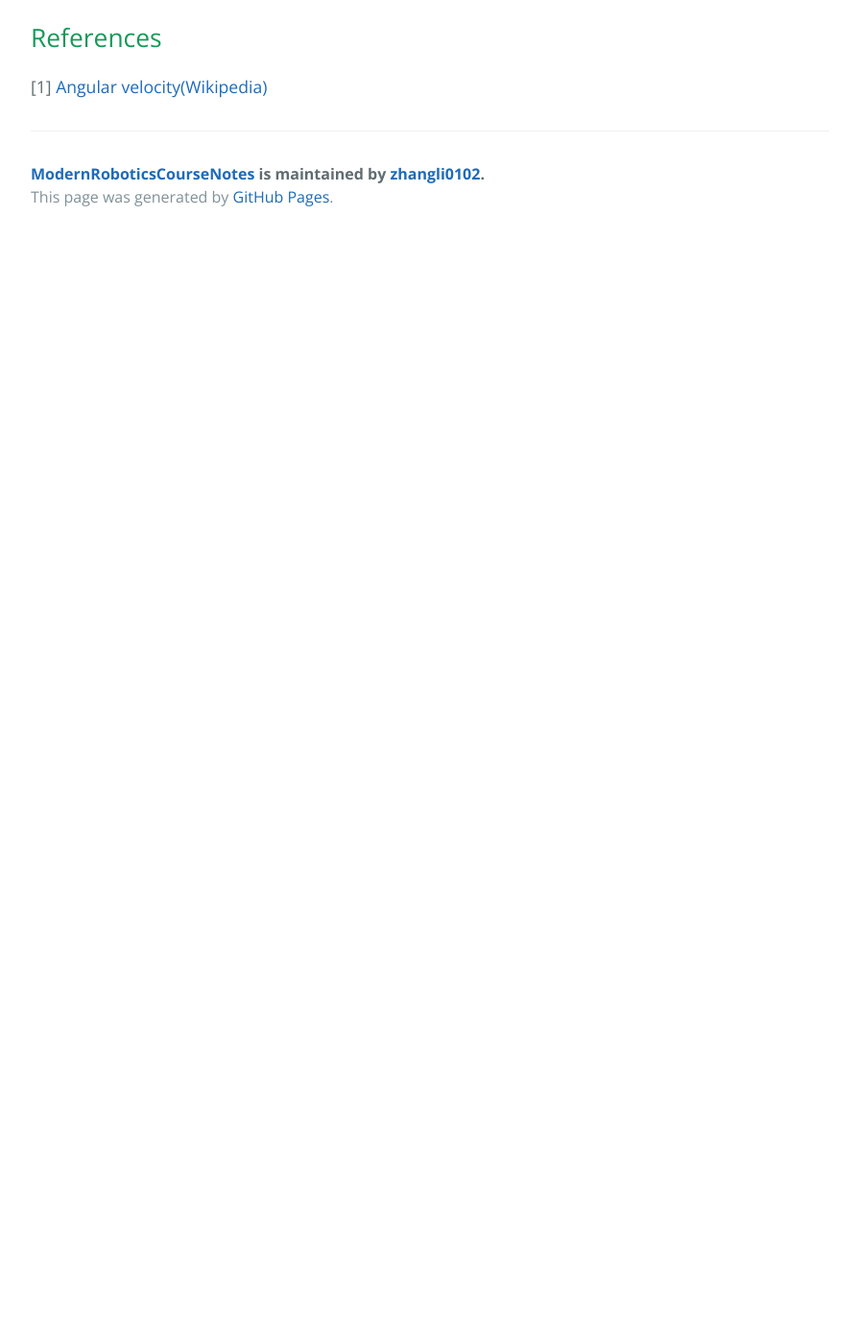
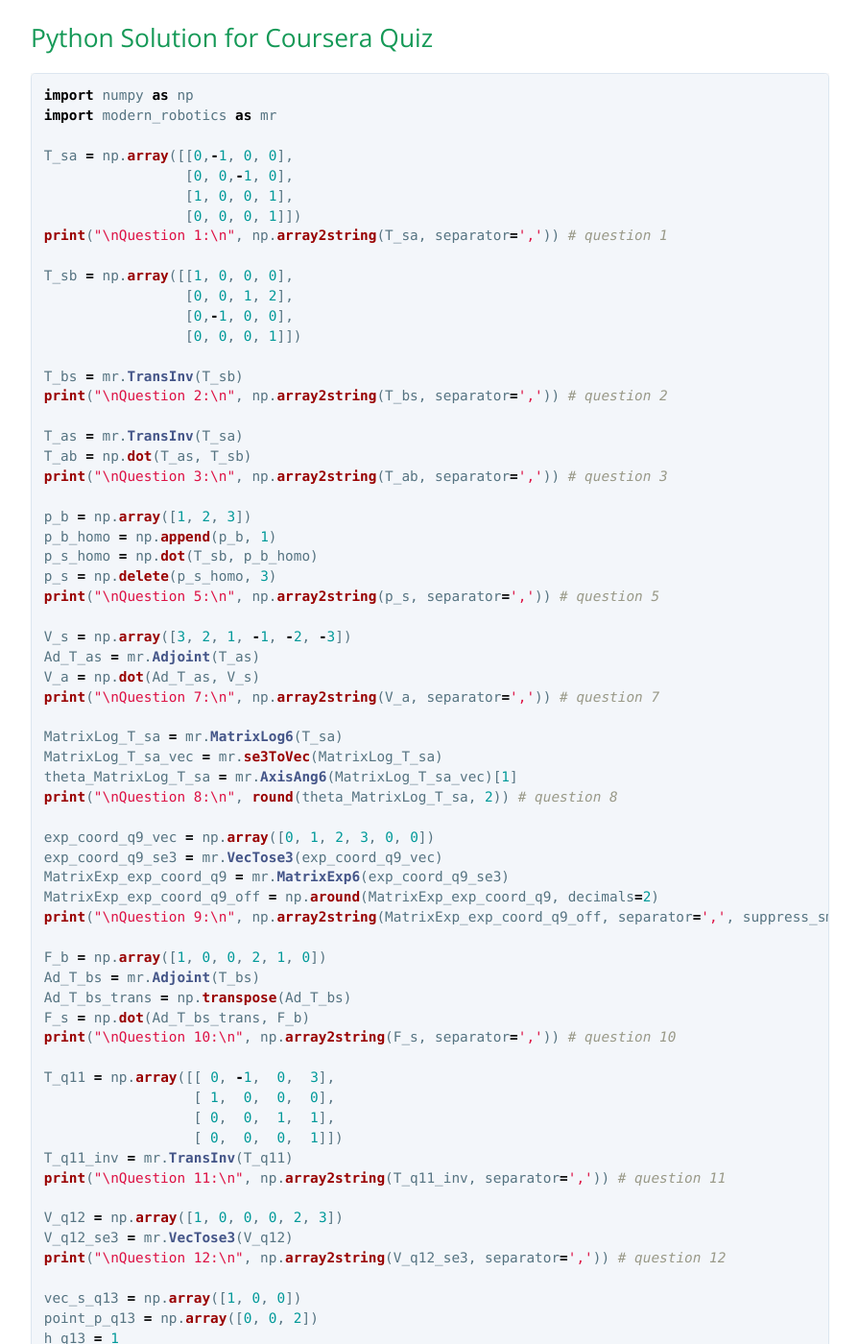
Before and after one commit to zhangli0102/ModernRoboticsCourseNotes, a Jekyll site: the page built from ch3.md, in a window 1280 px wide and 1400 px high, scrolled down 9244 px. Shown: the whole window at 96% size, without its empty margins (192-1087 px from the left). Built offline with Jekyll 4.4.1, drawn with Linux system fonts in a browser that asks for light colours; formulas are drawn with MathJax 3; before the commit the page ends 9493 px from its top, so only the background shows below that; some of the changed text lies outside the part shown.

Commit message:
add ch4, add quiz solution to ch3

````diff
--- a/ch3.md
+++ b/ch3.md
@@ -9,7 +9,7 @@ is_project_page: false
 <p style="text-align:center;">
 <button type="button" onclick="window.location.href='index.html';">Homepage</button>
 <span style="float:left;"><button type="button" onclick="window.location.href='ch2.html';">Previous</button></span>
-<span style="float:right;"><button type="button" onclick="window.location.href='ch3.html';">Next</button></span>
+<span style="float:right;"><button type="button" onclick="window.location.href='ch4.html';">Next</button></span>
 </p>
 
 ## Rotations and Angular Velocities
@@ -320,6 +320,94 @@ $$
 
 ***
 
+## Python Solution for Coursera Quiz
+
+```python
+import numpy as np
+import modern_robotics as mr
+
+T_sa = np.array([[0,-1, 0, 0],
+                 [0, 0,-1, 0],
+                 [1, 0, 0, 1],
+                 [0, 0, 0, 1]])
+print("\nQuestion 1:\n", np.array2string(T_sa, separator=',')) # question 1
+
+T_sb = np.array([[1, 0, 0, 0],
+                 [0, 0, 1, 2],
+                 [0,-1, 0, 0],
+                 [0, 0, 0, 1]])
+
+T_bs = mr.TransInv(T_sb)
+print("\nQuestion 2:\n", np.array2string(T_bs, separator=',')) # question 2
+
+T_as = mr.TransInv(T_sa)
+T_ab = np.dot(T_as, T_sb)
+print("\nQuestion 3:\n", np.array2string(T_ab, separator=',')) # question 3
+
+p_b = np.array([1, 2, 3])
+p_b_homo = np.append(p_b, 1)
+p_s_homo = np.dot(T_sb, p_b_homo)
+p_s = np.delete(p_s_homo, 3)
+print("\nQuestion 5:\n", np.array2string(p_s, separator=',')) # question 5
+
+V_s = np.array([3, 2, 1, -1, -2, -3])
+Ad_T_as = mr.Adjoint(T_as)
+V_a = np.dot(Ad_T_as, V_s)
+print("\nQuestion 7:\n", np.array2string(V_a, separator=',')) # question 7
+
+MatrixLog_T_sa = mr.MatrixLog6(T_sa)
+MatrixLog_T_sa_vec = mr.se3ToVec(MatrixLog_T_sa)
+theta_MatrixLog_T_sa = mr.AxisAng6(MatrixLog_T_sa_vec)[1]
+print("\nQuestion 8:\n", round(theta_MatrixLog_T_sa, 2)) # question 8
+
+exp_coord_q9_vec = np.array([0, 1, 2, 3, 0, 0])
+exp_coord_q9_se3 = mr.VecTose3(exp_coord_q9_vec)
+MatrixExp_exp_coord_q9 = mr.MatrixExp6(exp_coord_q9_se3)
+MatrixExp_exp_coord_q9_off = np.around(MatrixExp_exp_coord_q9, decimals=2)
+print("\nQuestion 9:\n", np.array2string(MatrixExp_exp_coord_q9_off, separator=',', suppress_small=True)) # question 9
+
+F_b = np.array([1, 0, 0, 2, 1, 0])
+Ad_T_bs = mr.Adjoint(T_bs)
+Ad_T_bs_trans = np.transpose(Ad_T_bs)
+F_s = np.dot(Ad_T_bs_trans, F_b)
+print("\nQuestion 10:\n", np.array2string(F_s, separator=',')) # question 10
+
+T_q11 = np.array([[ 0, -1,  0,  3],
+                  [ 1,  0,  0,  0],
+                  [ 0,  0,  1,  1],
+                  [ 0,  0,  0,  1]])
+T_q11_inv = mr.TransInv(T_q11)
+print("\nQuestion 11:\n", np.array2string(T_q11_inv, separator=',')) # question 11
+
+V_q12 = np.array([1, 0, 0, 0, 2, 3])
+V_q12_se3 = mr.VecTose3(V_q12)
+print("\nQuestion 12:\n", np.array2string(V_q12_se3, separator=',')) # question 12
+
+vec_s_q13 = np.array([1, 0, 0])
+point_p_q13 = np.array([0, 0, 2])
+h_q13 = 1
+S_q13 = mr.ScrewToAxis(point_p_q13, vec_s_q13, h_q13)
+print("\nQuestion 13:\n", np.array2string(S_q13, separator=',')) # question 13
+
+MatrixExp_q14 = np.array([[     0, -1.5708, 0,  2.3562],
+                          [1.5708,       0, 0, -2.3562],
+                          [     0,       0, 0,       1],
+                          [     0,       0, 0,       0]])
+T_q14 = mr.MatrixExp6(MatrixExp_q14)
+T_q14_off = np.around(T_q14, decimals=0)
+print("\nQuestion 14:\n", np.array2string(T_q14_off, separator=',', suppress_small=True)) # question 14
+
+T_q15 = np.array([[ 0, -1, 0, 3],
+                  [ 1,  0, 0, 0],
+                  [ 0,  0, 1, 1],
+                  [ 0,  0, 0, 1]])
+MatrixLog_T_q15 = mr.MatrixLog6(T_q15)
+MatrixLog_T_q15_off = np.around(MatrixLog_T_q15, decimals=2)
+print("\nQuestion 15:\n", np.array2string(MatrixLog_T_q15_off, separator=',', suppress_small=True)) # question 15
+```
+
+***
+
 ## References
 
 [1] [Angular velocity(Wikipedia)](https://en.wikipedia.org/wiki/Angular_velocity)
````
Also changed, not shown: ch4.md (added, +101 -0 lines), ch5.md (added, +15 -0 lines), index.md (+2 -0 lines).
